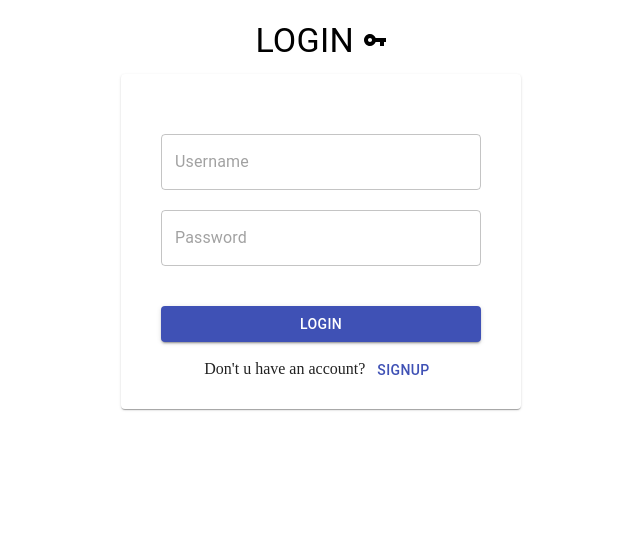
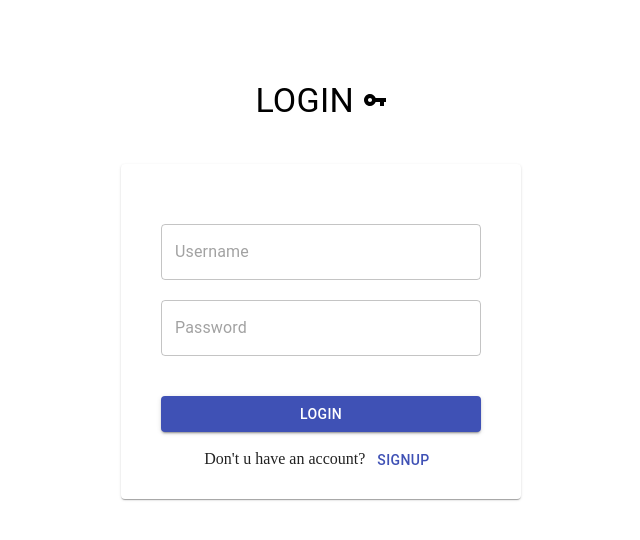
Before and after one commit to Almnna/Bookmarker, a React (Create React App) app: page / in a window 1280 px wide. Shown: the top 540 px of the page, without its empty margins (319-959 px from the left). Built offline with nearby package versions, Linux system fonts and the light colour scheme.

Commit message:
login authentication is no up! 🔥

```diff
--- a/src/components/App.js
+++ b/src/components/App.js
@@ -11,6 +11,24 @@ export default class App extends Component{
   state = {
     bar: false,
     view: 'login',
+    username: '',
+    password: '',
+  }
+
+  setUsername = (e) =>{
+    this.setState({"username": e.target.value});
+  }
+
+  getUsername = () =>{
+    return this.state.username;
+  }
+
+  setPassword = (e) =>{
+      this.setState({"password": e.target.value});
+  }
+
+  getPassword = () =>{
+    return this.state.password;
   }
 
   updateAppBar = (bar) => {
@@ -35,6 +53,13 @@ export default class App extends Component{
         width: 400,
         backgroundColor: 'white',
     },
+    loginCardContainer:{
+      paddingTop: 50,
+      marginTop: 30,
+      paddingBottom: 20,
+      width: 400,
+      backgroundColor: 'white',
+    },
     margin: {
         margin: 10,
     },
@@ -51,7 +76,7 @@ export default class App extends Component{
         marginTop: 5,
     },
     title:{
-      marginTop: 20,
+      marginTop: 80,
       marginBottom: 10,
     }
   }
@@ -61,13 +86,17 @@ export default class App extends Component{
     const currentView = () =>{
       switch (this.state.view) {
         case 'login':
-          return <Login updateView={this.updateView} updateAppBar={this.updateAppBar} styles={this.styles} />
+          return <Login  updateView={this.updateView} updateAppBar={this.updateAppBar} styles={this.styles}
+          setUsername={this.setUsername}  setPassword={this.setPassword}
+          username={this.getUsername} password={this.getPassword}/>
         case 'signup':
           return <Signup updateView={this.updateView} styles={this.styles} />
         case 'dashboard':
           return <Dashboard updateView={this.updateView} updateAppBar={this.updateAppBar} styles={this.styles} />
         default:
-          return <Login updateView={this.updateView} updateAppBar={this.updateAppBar} styles={this.styles} />
+          return <Login updateView={this.updateView} updateAppBar={this.updateAppBar}
+            setUsername={this.setUsername}  setPassword={this.setPassword}
+            styles={this.styles} username={this.getUsername} password={this.getPassword}/>
       }
     }
 
--- a/src/components/Login.js
+++ b/src/components/Login.js
@@ -1,39 +1,44 @@
 import React, { Component } from 'react';
-import { Button, Card, CardMedia, Grid, TextField, Typography } from '@material-ui/core';
+import { Button, Card, Grid, TextField, Typography } from '@material-ui/core';
 
 
 export default class Login extends Component {
     constructor(props){
         super();
-        this.state = {
-            username: '',
-            password: ''
-        }
         let bar = true;
     }
 
+    loginBtnHandler(view, bar){
+        let isUser = false;
+        for(let index = 0; index < localStorage.length; index++){
+            let username = localStorage.key(index);
+            console.log(username);
+            if(username === this.props.username()){
+                if(localStorage.getItem(username) === this.props.password()){
+                    alert("Welcome Back " + username + "🔥");
+                    isUser = true;
+                    // this.props.updateAppBar(bar);
+                    // this.props.updateView(view);
+                    break
 
-    setUsername(e){
-        this.setState({"username": e.target.value});
-    }
-
-    setPassword(e){
-        this.setState({"password": e.target.value});
-    }
-
-    loginBtnHandler(view, bar){
-        this.props.updateAppBar(bar);
-        this.props.updateView(view);
+                }else{
+                    alert("wrong password for " + username);
+                    break
+                }
+            }
+        }
+        if(!isUser){alert("this user doesn't exists!")}
+        console.log(`textinput-username: ${this.props.username()} + textinput-password: ${this.props.password()}`);
     }
 
     render(){
         return (
-            <Card style={this.props.styles.container}>
+            <Card style={this.props.styles.loginCardContainer}>
                 <Grid item align="center">
-                    <TextField style={this.props.styles.textinput} variant="outlined" placeholder="Username" onChange={(e)=>this.setUsername}></TextField>
+                    <TextField style={this.props.styles.textinput} variant="outlined" placeholder="Username" value={this.props.username()} onChange={(e)=>{this.props.setUsername(e)}}></TextField>
                 </Grid>
                 <Grid item align="center">
-                    <TextField style={this.props.styles.textinput}  variant="outlined" placeholder="Password" onChange={(e)=>this.setPassword}></TextField>
+                    <TextField style={this.props.styles.textinput}  variant="outlined" type="password" placeholder="Password" value={this.props.password()} onChange={(e)=>{this.props.setPassword(e)}}></TextField>
                 </Grid>
                 <Grid item align="center">
                     <Button style={this.props.styles.login} color='primary' variant="contained" onClick={()=>{this.loginBtnHandler('dashboard', true)}}>Login</Button>
```
